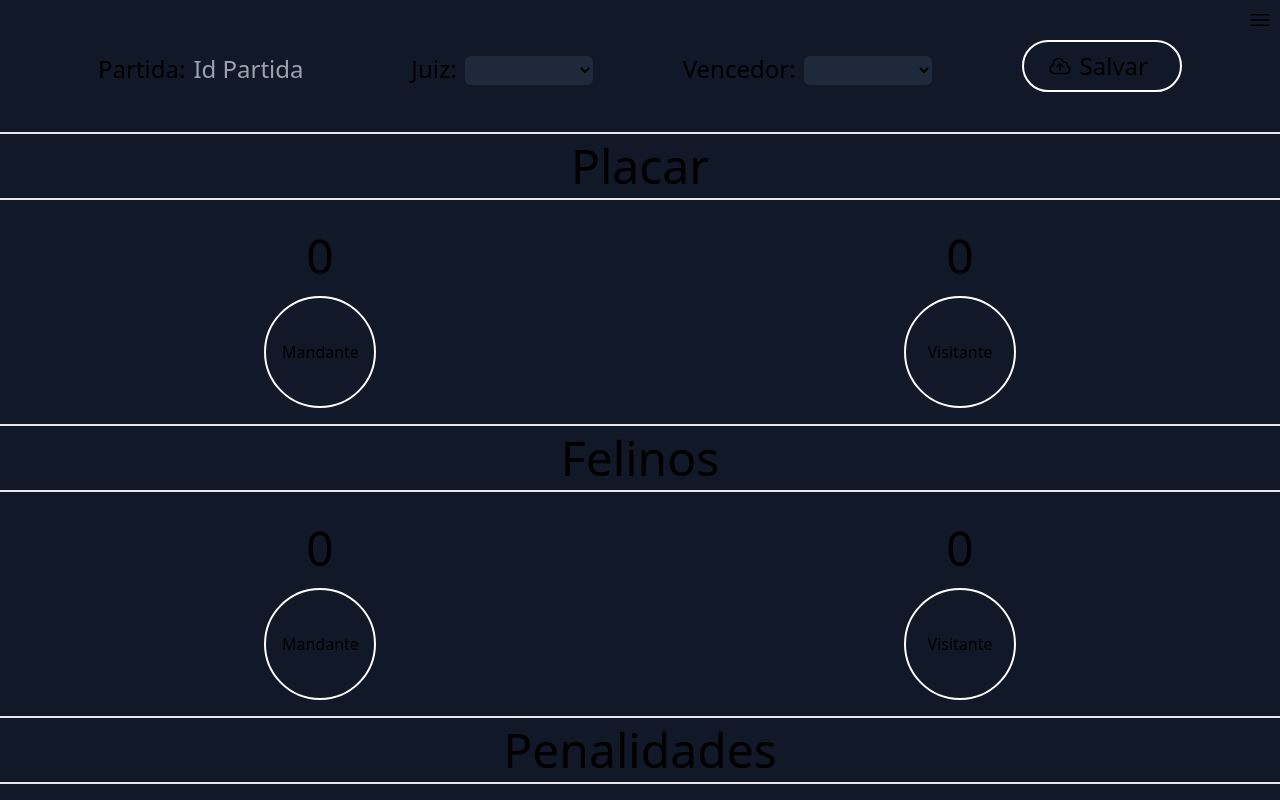
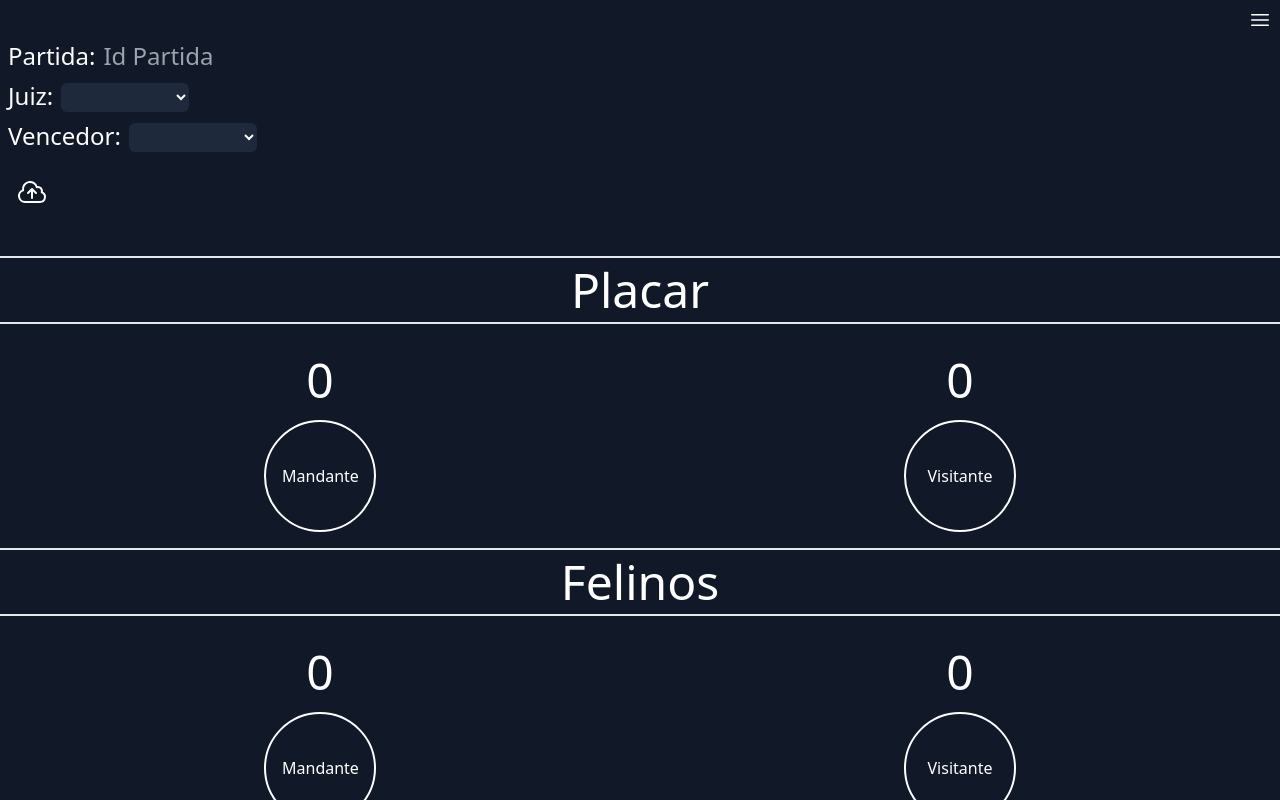
Before and after one commit to GregArendXavier/prismeira-league-stats, a Next.js app in the folder prismeira-league-stats-front/: page /placar in a window 1280 px wide. Shown: the top 800 px of the page. Built offline with nearby package versions, Linux system fonts and the light colour scheme.

Commit message:
alter 07.03 v1

```diff
--- a/prismeira-league-stats-front/src/components/icons/index.tsx
+++ b/prismeira-league-stats-front/src/components/icons/index.tsx
@@ -1,5 +1,5 @@
 export const IconSalvar = (
-<svg xmlns="http://www.w3.org/2000/svg" fill="none" viewBox="0 0 24 24" strokeWidth={1.5} stroke="currentColor" className="w-6 h-6">
+<svg xmlns="http://www.w3.org/2000/svg" fill="none" viewBox="0 0 24 24" strokeWidth={1.5} stroke="currentColor" className="w-8 h-8">
   <path strokeLinecap="round" strokeLinejoin="round" d="M12 16.5V9.75m0 0 3 3m-3-3-3 3M6.75 19.5a4.5 4.5 0 0 1-1.41-8.775 5.25 5.25 0 0 1 10.233-2.33 3 3 0 0 1 3.758 3.848A3.752 3.752 0 0 1 18 19.5H6.75Z" />
 </svg>
 )
--- a/prismeira-league-stats-front/src/pages/partida/[id].tsx
+++ b/prismeira-league-stats-front/src/pages/partida/[id].tsx
@@ -184,12 +184,12 @@ export default function Partida(props: iProps) {
             <option value="5">Grégori</option>
           </select>
         </div>
-        <button className={"text-center rounded-full border-white border-2 cel:py-1 cel:px-3 dkp:py-2 dkp:px-6 hover:bg-gray-700 my-2"} onClick={e => handleSave()}>
-          <div className="flex justify-center items-center">
+        <button className={"text-center rounded-full dkp:py-2 dkp:px-2 hover:bg-gray-700 my-2"} onClick={e => handleSave()}>
+          <div className="flex justify-start items-center">
             {IconSalvar}
-            <span className="cel:text-xl dkp:text-2xl mx-2">
+            {/* <span className="cel:text-xl dkp:text-2xl mx-2">
               Salvar
-            </span>
+            </span> */}
           </div>
         </button>
         <div className="absolute top-0 right-0 flex justify-center items-start">
--- a/prismeira-league-stats-front/src/pages/placar.tsx
+++ b/prismeira-league-stats-front/src/pages/placar.tsx
@@ -107,7 +107,7 @@ export default function Placar() {
 
   return (
     <div className={`flex flex-col justify-center items-strech`}>
-      <div className={`cel:block cel:my-2 cel:mx-2 ${styles.formNumber} dkp:my-8 dkp:flex dkp:justify-evenly dkp:items-baseline`}>
+      <div className={`cel:flex cel:flex-col cel:my-2 cel:mx-2 ${styles.formNumber} dkp:my-8 dkp:flex dkp:justify-evenly dkp:items-baseline`}>
         <div className='flex cel:my-2'>
           <span className='cel:text-xl dkp:text-2xl mr-2'>Partida:</span>
           <input type="number" value={idPartida == 0 || Number.isNaN(idPartida) ? '' : idPartida } onChange={e => setIdPartida(parseInt(e.target.value))} name="Id Partida" id="1" placeholder="Id Partida" className={`bg-transparent w-32 rounded-md cel:text-xl dkp:text-2xl`}/>
@@ -148,12 +148,12 @@ export default function Placar() {
             <option value="5">Grégori</option>
           </select>
         </div>
-        <button className={"text-center rounded-full border-white border-2 cel:py-1 cel:px-3 dkp:py-2 dkp:px-6 hover:bg-gray-700 my-2"} onClick={e => handleSave()}>
-          <div className="flex justify-center items-center">
+        <button className={"text-start w-20 rounded-full dkp:py-2 dkp:px-2 hover:bg-gray-700 my-2"} onClick={e => handleSave()}>
+          <div className="flex justify-start items-center">
             {IconSalvar}
-            <span className="cel:text-xl dkp:text-2xl mx-2">
+            {/* <span className="cel:text-xl dkp:text-2xl mx-2">
               Salvar
-            </span>
+            </span> */}
           </div>
         </button>
         <div className="absolute top-0 right-0 flex justify-center items-start">
--- a/prismeira-league-stats-front/src/styles/globals.css
+++ b/prismeira-league-stats-front/src/styles/globals.css
@@ -3,7 +3,7 @@
 @tailwind utilities;
 
 :root {
-  --foreground-rgb: 0, 0, 0;
+  --foreground-rgb: 255, 255, 255;
   --background-start-rgb: 17, 24, 39;
   --background-end-rgb: 17, 24, 39;
 }
```
